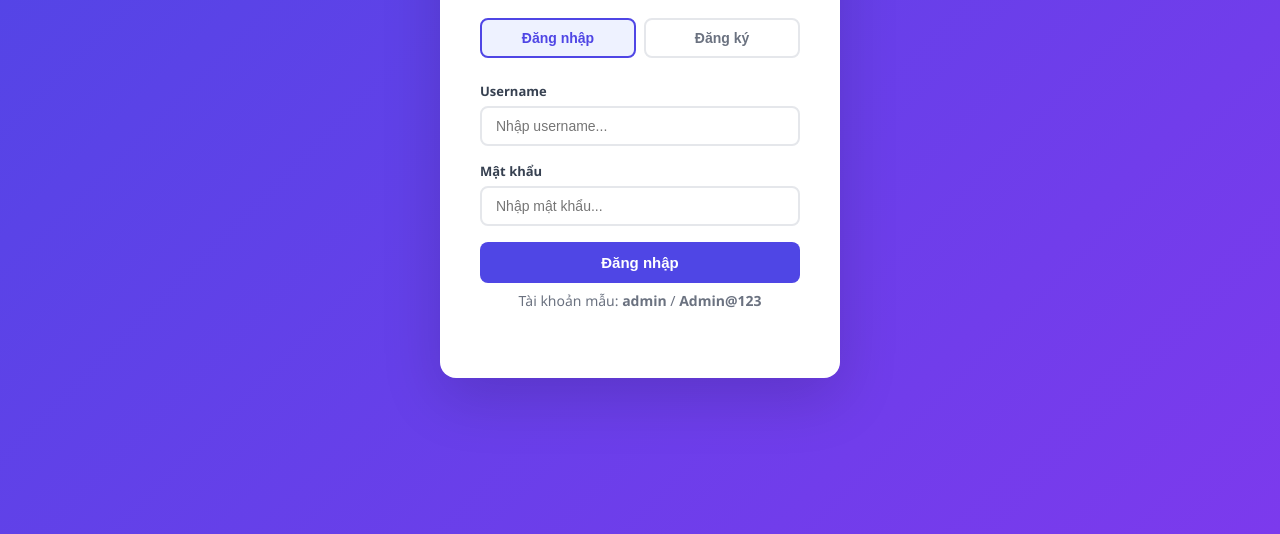
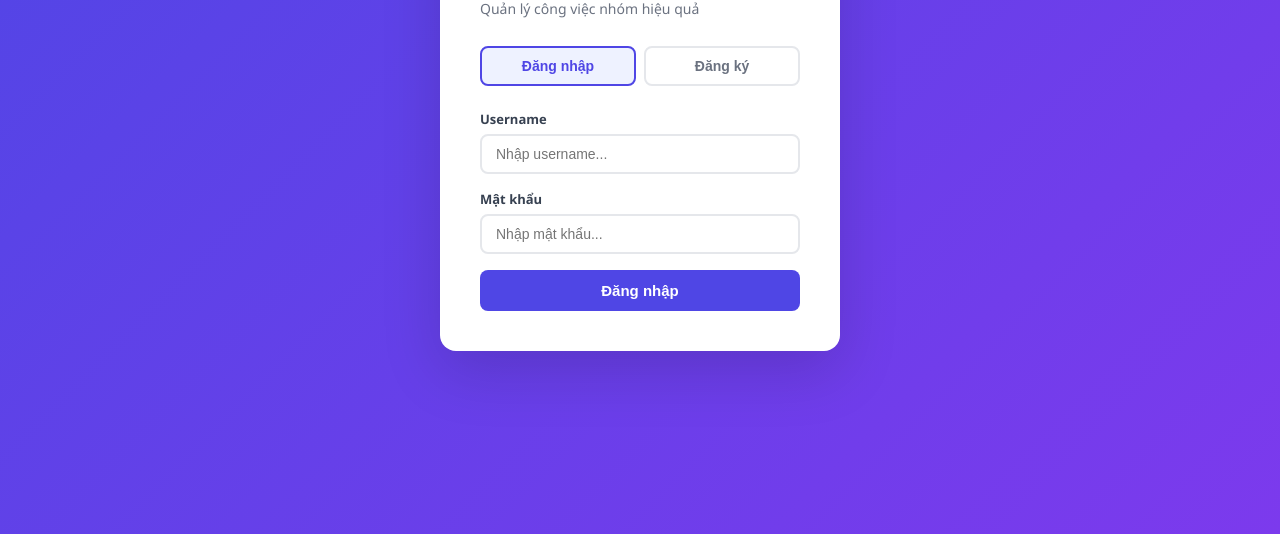
Before and after one commit to sang6386/taskmanager, a website: page public/index.html in a window 1280 px wide. Shown: the part 266-800 px from the top of the page. Drawn offline with Linux system fonts and the light colour scheme.

Commit message:
chỉnh sửa giao diện đăng nhập

```diff
--- a/public/index.html
+++ b/public/index.html
@@ -28,7 +28,6 @@
         <input type="password" id="loginPassword" placeholder="Nhập mật khẩu..." />
       </div>
       <button class="btn btn-primary btn-full" onclick="doLogin()">Đăng nhập</button>
-      <p class="text-center text-gray mt-8">Tài khoản mẫu: <strong>admin</strong> / <strong>Admin@123</strong></p>
     </div>
 
     <!-- REGISTER FORM -->
```
Also changed, not shown: 1 other file.
